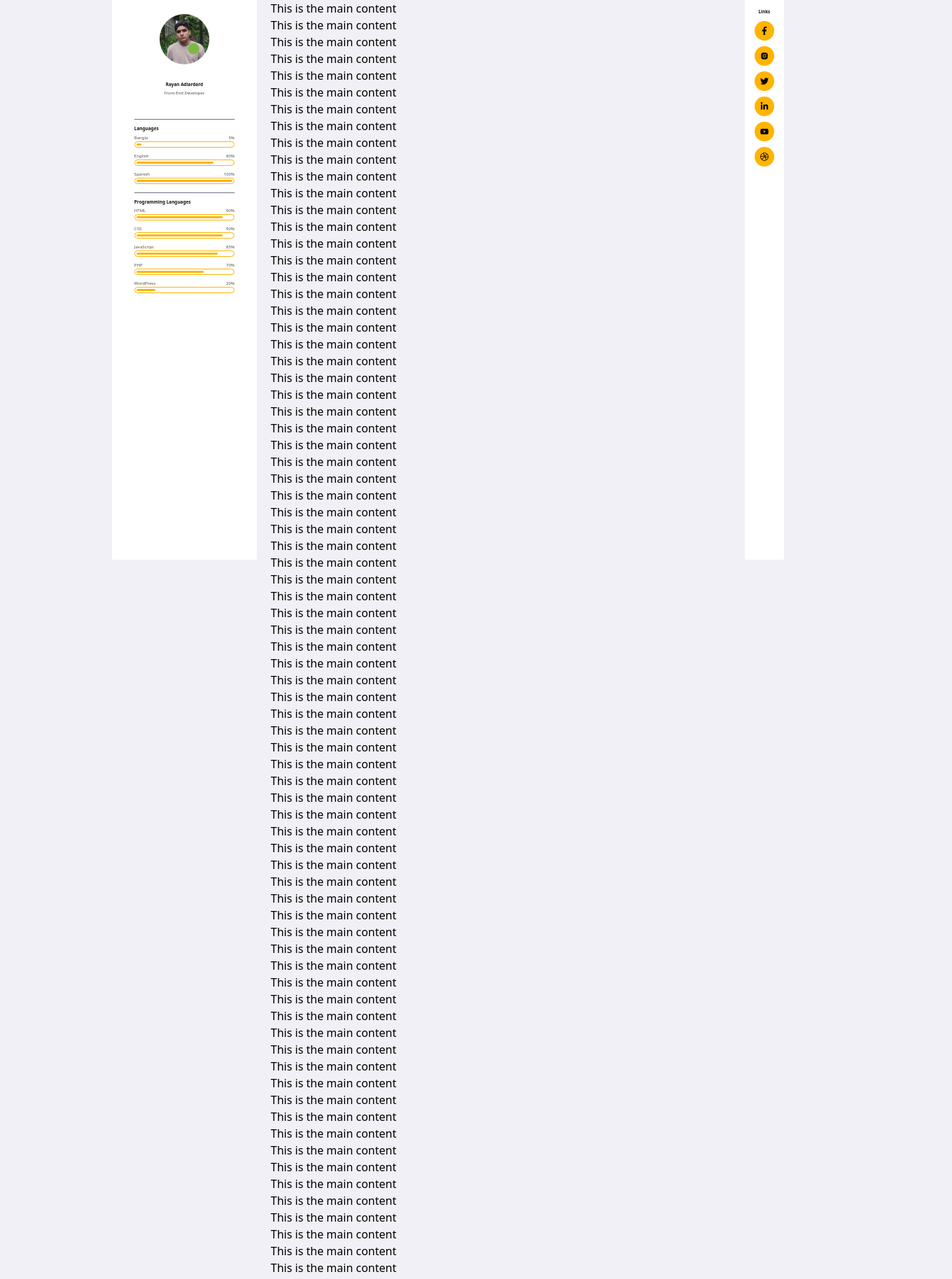
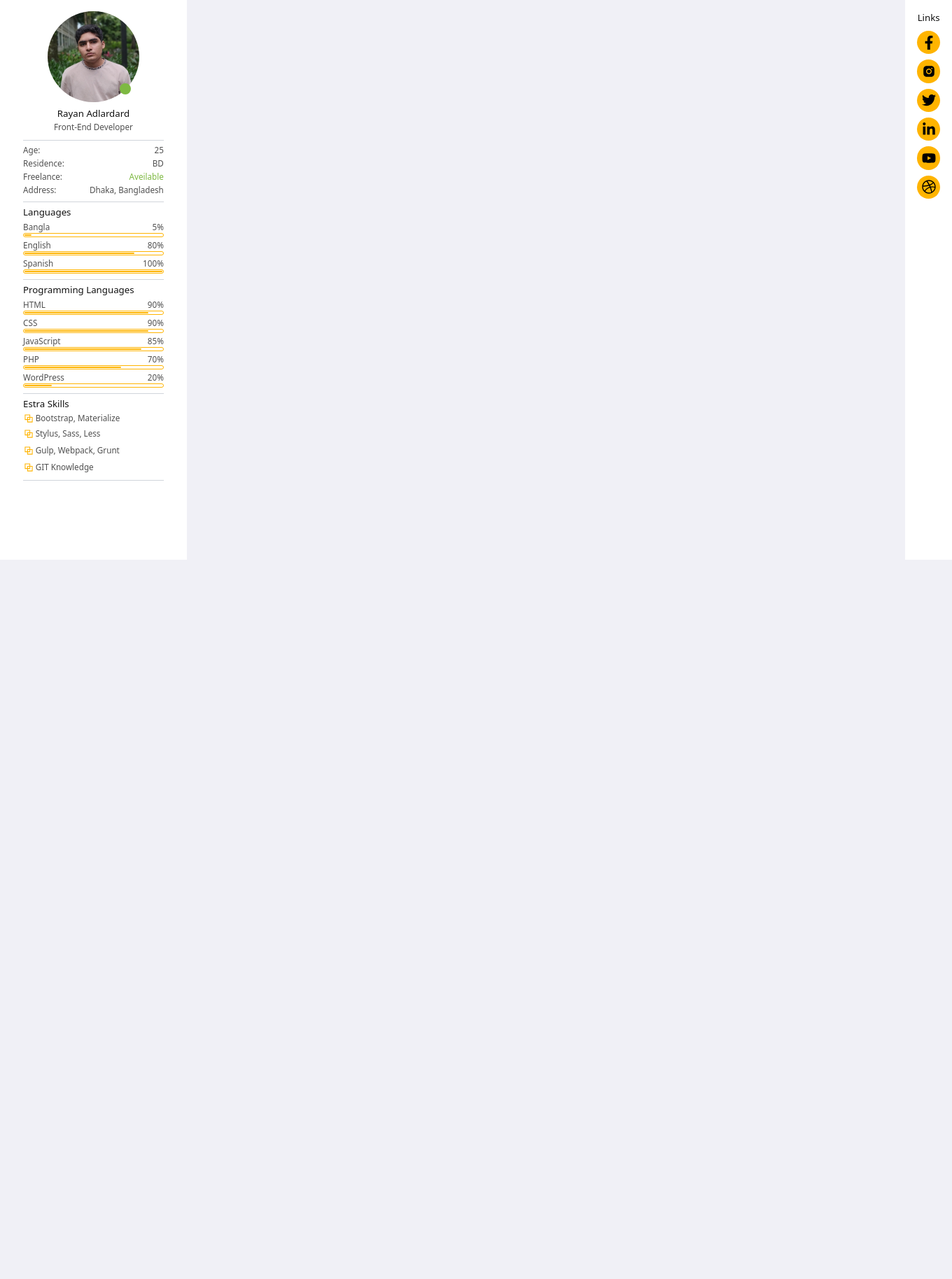
Before and after one commit to MMJeison/cv-ing-web, a Next.js app: page / in a window 1280 px wide. Shown: the top 1828 px of the page at 70% size, 1360 px wide, since content can reach past the window. After the commit the page ends 800 px from the top, so only its background shows below. Built offline with nearby package versions, Linux system fonts and the light colour scheme.

Commit message:
Terminado sidebars

```diff
--- a/src/components/divider.tsx
+++ b/src/components/divider.tsx
@@ -8,7 +8,7 @@ interface DividerProps {
 
 export function Divider ({ color, height, width, margin, rounded = false }: DividerProps) {
   let classW = ''
-  let classI = 'w-auto h-[1px] bg-gray-500'
+  let classI = 'w-auto h-[1px] bg-gray-300'
   const stylesW = {}
   const stylesI = {}
   if (width === undefined) {
--- a/src/components/icons.tsx
+++ b/src/components/icons.tsx
@@ -5,8 +5,19 @@ interface IconLinkProps {
 }
 
 export function IconLink ({ icon, bgcolor, link = '#' }: IconLinkProps) {
+  let bgcol = ''
+  const styles = {}
+  if (bgcolor) {
+    Object.assign(styles, { backgroundColor: bgcolor })
+  } else {
+    bgcol = 'bg-[#FFB400]'
+  }
+
   return (
-    <a href={link} rel="noreferrer" target='_blank' className={`p-2 w-7 h-7 ${!bgcolor && 'bg-[#FFB400]'} rounded-full`}>
+    <a href={link} rel="noreferrer" target='_blank'
+      className={`p-[10%] w-[50%] aspect-square ${bgcol} rounded-full`}
+      style={styles}
+      >
       {icon}
     </a>
   )
--- a/src/components/main.tsx
+++ b/src/components/main.tsx
@@ -1,110 +1,6 @@
 export function Main () {
   return (
-    <main className="sticky top-0 w-[70%]">
-      <div>This is the main content</div>
-      <div>This is the main content</div>
-      <div>This is the main content</div>
-      <div>This is the main content</div>
-      <div>This is the main content</div>
-      <div>This is the main content</div>
-      <div>This is the main content</div>
-      <div>This is the main content</div>
-      <div>This is the main content</div>
-      <div>This is the main content</div>
-      <div>This is the main content</div>
-      <div>This is the main content</div>
-      <div>This is the main content</div>
-      <div>This is the main content</div>
-      <div>This is the main content</div>
-      <div>This is the main content</div>
-      <div>This is the main content</div>
-      <div>This is the main content</div>
-      <div>This is the main content</div>
-      <div>This is the main content</div>
-      <div>This is the main content</div>
-      <div>This is the main content</div>
-      <div>This is the main content</div>
-      <div>This is the main content</div>
-      <div>This is the main content</div>
-      <div>This is the main content</div>
-      <div>This is the main content</div>
-      <div>This is the main content</div>
-      <div>This is the main content</div>
-      <div>This is the main content</div>
-      <div>This is the main content</div>
-      <div>This is the main content</div>
-      <div>This is the main content</div>
-      <div>This is the main content</div>
-      <div>This is the main content</div>
-      <div>This is the main content</div>
-      <div>This is the main content</div>
-      <div>This is the main content</div>
-      <div>This is the main content</div>
-      <div>This is the main content</div>
-      <div>This is the main content</div>
-      <div>This is the main content</div>
-      <div>This is the main content</div>
-      <div>This is the main content</div>
-      <div>This is the main content</div>
-      <div>This is the main content</div>
-      <div>This is the main content</div>
-      <div>This is the main content</div>
-      <div>This is the main content</div>
-      <div>This is the main content</div>
-      <div>This is the main content</div>
-      <div>This is the main content</div>
-      <div>This is the main content</div>
-      <div>This is the main content</div>
-      <div>This is the main content</div>
-      <div>This is the main content</div>
-      <div>This is the main content</div>
-      <div>This is the main content</div>
-      <div>This is the main content</div>
-      <div>This is the main content</div>
-      <div>This is the main content</div>
-      <div>This is the main content</div>
-      <div>This is the main content</div>
-      <div>This is the main content</div>
-      <div>This is the main content</div>
-      <div>This is the main content</div>
-      <div>This is the main content</div>
-      <div>This is the main content</div>
-      <div>This is the main content</div>
-      <div>This is the main content</div>
-      <div>This is the main content</div>
-      <div>This is the main content</div>
-      <div>This is the main content</div>
-      <div>This is the main content</div>
-      <div>This is the main content</div>
-      <div>This is the main content</div>
-      <div>This is the main content</div>
-      <div>This is the main content</div>
-      <div>This is the main content</div>
-      <div>This is the main content</div>
-      <div>This is the main content</div>
-      <div>This is the main content</div>
-      <div>This is the main content</div>
-      <div>This is the main content</div>
-      <div>This is the main content</div>
-      <div>This is the main content</div>
-      <div>This is the main content</div>
-      <div>This is the main content</div>
-      <div>This is the main content</div>
-      <div>This is the main content</div>
-      <div>This is the main content</div>
-      <div>This is the main content</div>
-      <div>This is the main content</div>
-      <div>This is the main content</div>
-      <div>This is the main content</div>
-      <div>This is the main content</div>
-      <div>This is the main content</div>
-      <div>This is the main content</div>
-      <div>This is the main content</div>
-      <div>This is the main content</div>
-      <div>This is the main content</div>
-      <div>This is the main content</div>
-      <div>This is the main content</div>
-      <div>This is the main content</div>
+    <main className="w-[74%]">
     </main>
   )
 }
--- a/src/components/progress-bar-item.tsx
+++ b/src/components/progress-bar-item.tsx
@@ -9,13 +9,13 @@ interface ProgressBarItemProps {
 
 export function ProgressBarItem ({ title, percentage }: ProgressBarItemProps) {
   return (
-    <div className='w-full pb-1 py-1'>
+    <div className='w-full py-[0.03em]'>
       <div className='w-full flex justify-between'>
         <Text>{title}</Text>
         <Text>{percentage}%</Text>
       </div>
-      <div className={`w-full rounded-full bg-white border-[1px] border-[#FFB400] p-[2px]`}>
-        <Divider height='3px' width={`${percentage}%`} color='#FFB400' rounded/>
+      <div className={`w-full rounded-full bg-white border-[1px] border-[#FFB400] p-[1px]`}>
+        <Divider height='2px' width={`${percentage}%`} color='#FFB400' rounded/>
       </div>
     </div>
   )
--- a/src/components/sbl-section.tsx
+++ b/src/components/sbl-section.tsx
@@ -4,7 +4,7 @@ interface SideBarSectionProps {
 
 export function SideBarSection ({ children }: SideBarSectionProps) {
   return (
-    <section className="w-[75%] flex flex-col">
+    <section className="w-[80%] flex flex-col gap-[0.1em] mb-[0.15em]">
       {children}
     </section>
   )
--- a/src/components/side-bar-left.tsx
+++ b/src/components/side-bar-left.tsx
@@ -3,32 +3,60 @@ import { SideBarSection } from './sbl-section'
 import { ProgressBarItem } from './progress-bar-item'
 import { Subtitle } from './subtitle'
 import { Text } from './text'
+import { AiOutlineBlock } from 'react-icons/ai'
 
-export function SideBarLeft () {
+interface SideBarLeftProps {
+  top: number
+  height: number
+}
+
+export function SideBarLeft ({ top, height }: SideBarLeftProps) {
   return (
-    <aside className="sticky top-0 h-screen bg-white w-[22%] flex flex-col items-center gap-2 py-5 px-2">
+    <aside style={{
+      top: top + 'px',
+      height: height + 'px'
+    }} className="sticky bg-white w-[20%] flex flex-col items-center gap-[0.3em] py-4 px-2">
       <SideBarSection>
-        <div className='relative w-[50%] mx-auto'>
+        <div className='relative w-[65%] mx-auto'>
           <img
             src="/images/profile.jpg"
             alt="Next.js logo"
             className="w-full aspect-square object-cover bg-center rounded-full"
           />
-          <span className="absolute bottom-0 right-0 bg-[#7eb942] rounded-full w-4 h-4 translate-x-[-90%] translate-y-[-90%]" />
+          <span className="absolute bottom-[9%] right-[9%] bg-[#7eb942] rounded-full w-[12%] aspect-square" />
         </div>
-        <div className="w-[50%] flex flex-col items-center gap-1 my-6 mx-auto">
+        <div className="w-[65%] flex flex-col items-center gap-[2%] mt-[0.3em] mb-[0.15em] mx-auto">
           <Subtitle>Rayan Adlardard</Subtitle>
           <Text>Front-End Developer</Text>
         </div>
       </SideBarSection>
-      <Divider width='75%'/>
+      <Divider width='80%'/>
+      <SideBarSection>
+        <div className='flex justify-between items-center'>
+          <Text>Age:</Text>
+          <Text>25</Text>
+        </div>
+        <div className='flex justify-between items-center'>
+          <Text>Residence:</Text>
+          <Text>BD</Text>
+        </div>
+        <div className='flex justify-between items-center'>
+          <Text>Freelance:</Text>
+          <Text color='#7EB942'>Aveilable</Text>
+        </div>
+        <div className='flex justify-between items-center'>
+          <Text>Address:</Text>
+          <Text>Dhaka, Bangladesh</Text>
+        </div>
+      </SideBarSection>
+      <Divider width='80%'/>
       <SideBarSection>
         <Subtitle>Languages</Subtitle>
         <ProgressBarItem title='Bangla' percentage={5} />
         <ProgressBarItem title='English' percentage={80} />
         <ProgressBarItem title='Spanish' percentage={100} />
       </SideBarSection>
-      <Divider width='75%'/>
+      <Divider width='80%'/>
       <SideBarSection>
         <Subtitle>Programming Languages</Subtitle>
         <ProgressBarItem title='HTML' percentage={90} />
@@ -37,6 +65,27 @@ export function SideBarLeft () {
         <ProgressBarItem title='PHP' percentage={70} />
         <ProgressBarItem title='WordPress' percentage={20} />
       </SideBarSection>
+      <Divider width='80%'/>
+      <SideBarSection>
+        <Subtitle>Estra Skills</Subtitle>
+        <div className='flex justify-start items-center gap-[0.1em] my-[0.15em'>
+          <AiOutlineBlock className='w-[1em] h-[1em] text-[#FFB400]' />
+          <Text>Bootstrap, Materialize</Text>
+        </div>
+        <div className='flex justify-start items-center gap-[0.1em] my-[0.15em]'>
+          <AiOutlineBlock className='w-[1em] h-[1em] text-[#FFB400]' />
+          <Text>Stylus, Sass, Less</Text>
+        </div>
+        <div className='flex justify-start items-center gap-[0.1em] my-[0.15em]'>
+          <AiOutlineBlock className='w-[1em] h-[1em] text-[#FFB400]' />
+          <Text>Gulp, Webpack, Grunt</Text>
+        </div>
+        <div className='flex justify-start items-center gap-[0.1em] my-[0.15em]'>
+          <AiOutlineBlock className='w-[1em] h-[1em] text-[#FFB400]' />
+          <Text>GIT Knowledge</Text>
+        </div>
+      </SideBarSection>
+      <Divider width='80%'/>
     </aside>
   )
 }
--- a/src/components/side-bar-right.tsx
+++ b/src/components/side-bar-right.tsx
@@ -3,9 +3,17 @@ import { FaFacebookF, FaLinkedinIn, FaTwitter, FaYoutube, FaDribbble } from 'rea
 import { AiFillInstagram } from 'react-icons/ai'
 import { Subtitle } from './subtitle'
 
-export function SideBarRight () {
+interface SideBarRightProps {
+  top: number
+  height: number
+}
+
+export function SideBarRight ({ top, height }: SideBarRightProps) {
   return (
-    <aside className="sticky top-0 h-screen bg-white w-[6%] flex flex-col items-center gap-2 py-3">
+    <aside style={{
+      top: top + 'px',
+      height: height + 'px'
+    }} className="sticky top-0 bg-white w-[5%] flex flex-col items-center py-4 gap-2">
       <Subtitle>Links</Subtitle>
       <IconLink icon={<FaFacebookF className='w-full h-full'/>} />
       <IconLink icon={<AiFillInstagram className='w-full h-full'/>} />
--- a/src/components/subtitle.tsx
+++ b/src/components/subtitle.tsx
@@ -10,7 +10,7 @@ export function Subtitle ({ component = 'span', aling, children }: SubtitleProps
   if (aling === 'right') _aling = 'text-right'
   if (aling === 'center') _aling = 'text-center'
   return (
-    <Component className={`text-[#121212] text-[40%] font-bold ${_aling}`}>
+    <Component className={`text-[#121212] text-[0.83em] font-medium ${_aling}`}>
       {children}
     </Component>
   )
--- a/src/components/text.tsx
+++ b/src/components/text.tsx
@@ -1,16 +1,24 @@
 interface TextProps {
   children: React.ReactNode
   aling?: 'left' | 'center' | 'right'
+  color?: `#${string}`
   component?: React.ElementType
 }
 
-export function Text ({ component = 'span', aling, children }: TextProps) {
+export function Text ({ component = 'span', aling, color, children }: TextProps) {
   const Component = component
   let _aling = 'text-left'
   if (aling === 'right') _aling = 'text-right'
   if (aling === 'center') _aling = 'text-center'
+  let classI = ''
+  const stylesI = {}
+  if (color !== undefined) {
+    Object.assign(stylesI, { color })
+  } else {
+    classI = 'text-[#4f4f4f]'
+  }
   return (
-    <Component className={`text-[#4f4f4f] text-[15%] text-center ${_aling}`}>
+    <Component style={stylesI} className={`${classI} text-[0.73em] text-center font-[450] ${_aling}`}>
       {children}
     </Component>
   )
--- a/src/pages/index.tsx
+++ b/src/pages/index.tsx
@@ -9,34 +9,41 @@ import Head from 'next/head'
 
 export default function Home () {
   const [width, setWidth] = useState(0)
-  const [pixelRatio, setPixelRatio] = useState(typeof window !== 'undefined' ? window.devicePixelRatio : 1)
+  const [height, setHeight] = useState(0)
+  const [top, setTop] = useState(0)
 
   useEffect(() => {
-    const calculateWidth = () => {
-      const clientHeigt = typeof window !== 'undefined' ? window.innerHeight * pixelRatio : 0
-      setWidth(Math.round(clientHeigt * 1.2))
+    const pixelRatio = window.devicePixelRatio
+    const dHeight = Math.floor(document.documentElement.clientHeight * pixelRatio)
+    const dWidth = Math.ceil(dHeight * 1.7)
+    setWidth(dWidth)
+    setHeight(dHeight)
+    const handleResize = () => {
+      const pixelRatio = window.devicePixelRatio
+      const docHeight = document.documentElement.clientHeight
+      if (pixelRatio > 1) {
+        setHeight(Math.floor(docHeight * pixelRatio))
+        setTop(Math.round(docHeight - (docHeight * pixelRatio)))
+      } else {
+        setHeight(docHeight)
+        setTop(0)
+      }
     }
-    // evento para escuchar cuando se cambia el tamaño de la pantalla
-    const calculatePixelRatio = () => {
-      setPixelRatio(typeof window !== 'undefined' ? window.devicePixelRatio : 1)
-    }
-    window.addEventListener('resize', calculatePixelRatio)
-
-    calculateWidth()
-
+    window.addEventListener('resize', handleResize)
     return () => {
-      window.removeEventListener('resize', calculatePixelRatio)
+      window.removeEventListener('resize', handleResize)
     }
   }, [])
 
   return (
-    <section style={{ width: width !== 0 ? width + 'px' : 'auto' }} className='relative flex gap-[20px] justify-center mx-auto min-h-screen'>
+    <section style={{ width: width !== 0 ? width + 'px' : 'auto' }}
+        className='relative flex gap-[20px] justify-center mx-auto min-h-screen'>
       <Head>
         <title>CV</title>
       </Head>
-      <SideBarLeft />
+      <SideBarLeft top={top} height={height} />
       <Main />
-      <SideBarRight />
+      <SideBarRight top={top} height={height} />
     </section>
   )
 }
```
